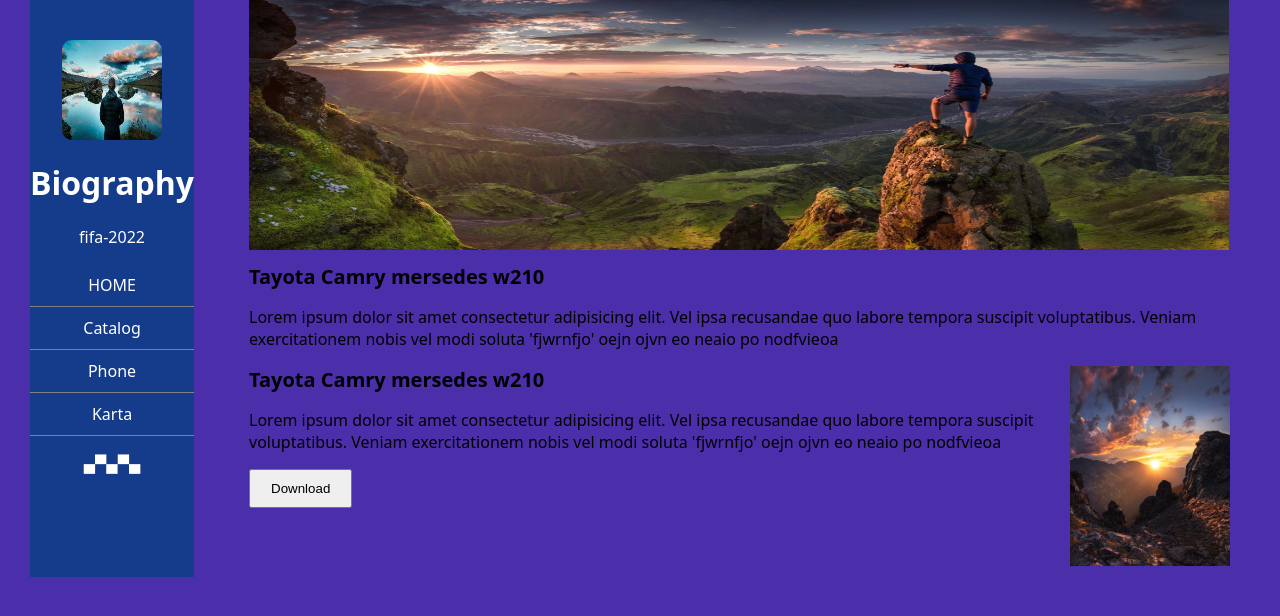
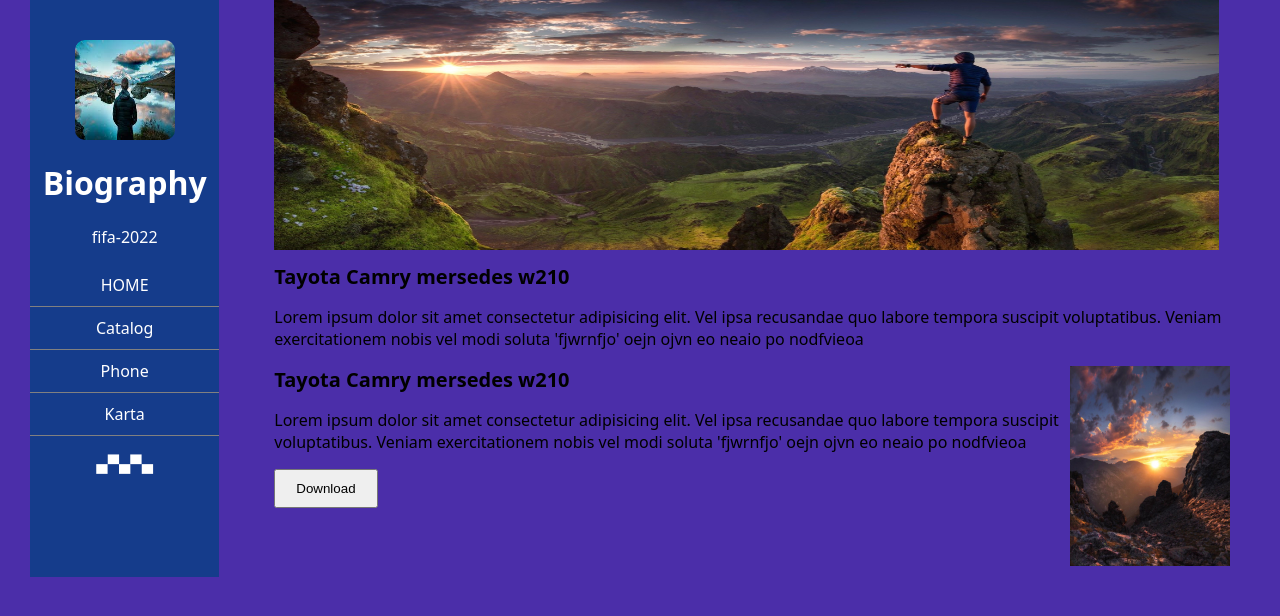
Before and after one commit to OrozobekovDosbol/22.11.22, a plain HTML site: page index.html in a window 1280 px wide. Drawn offline with Linux system fonts and the light colour scheme.

Commit message:
chetka izmenenie

```diff
--- a/style.css
+++ b/style.css
@@ -23,7 +23,7 @@ body {
   text-align: center;
   background-color: rgb(21, 60, 139);
   color: white;
-  width: 230px;
+  width: 290px;
   height: 577px;
   padding-top: 40px;
   margin: 0;
@@ -56,7 +56,7 @@ body {
   padding: 0 0 0 0;
 }
 .box-2 .img {
-  width: 980px;
+  width: 945px;
   height: 250px;
 }
 .box-2 h1 {
```
